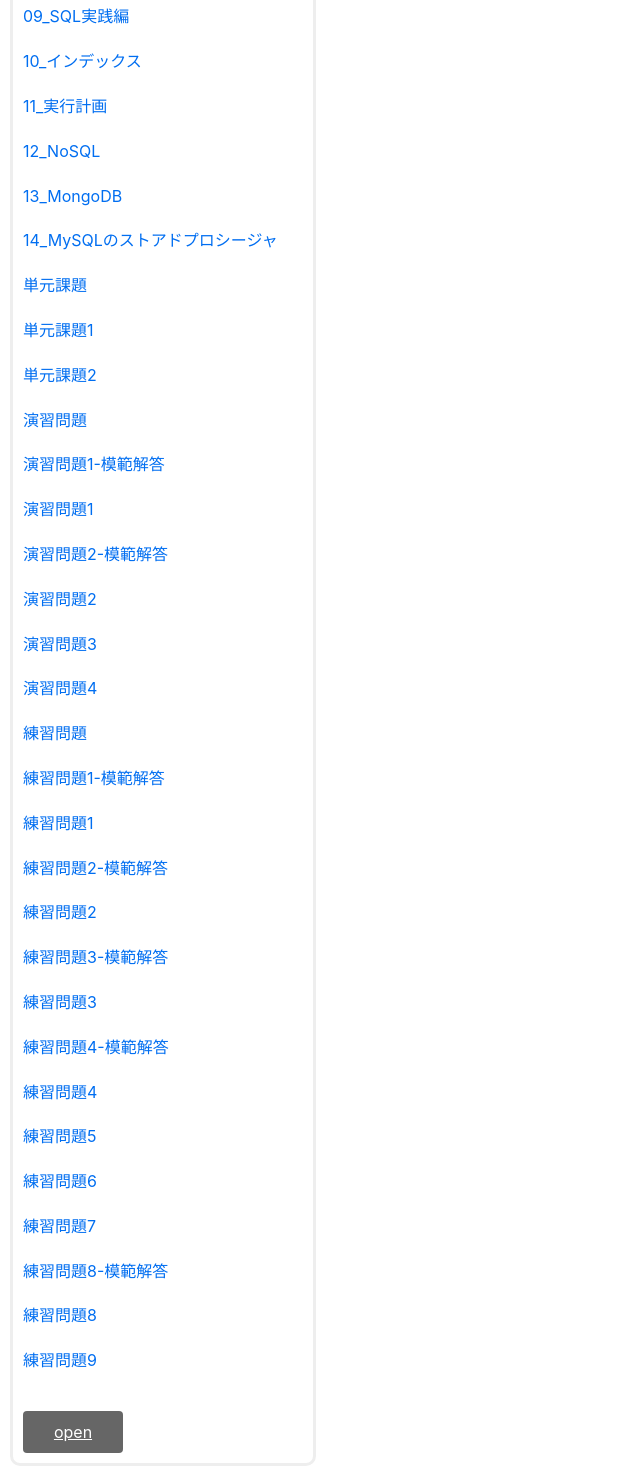
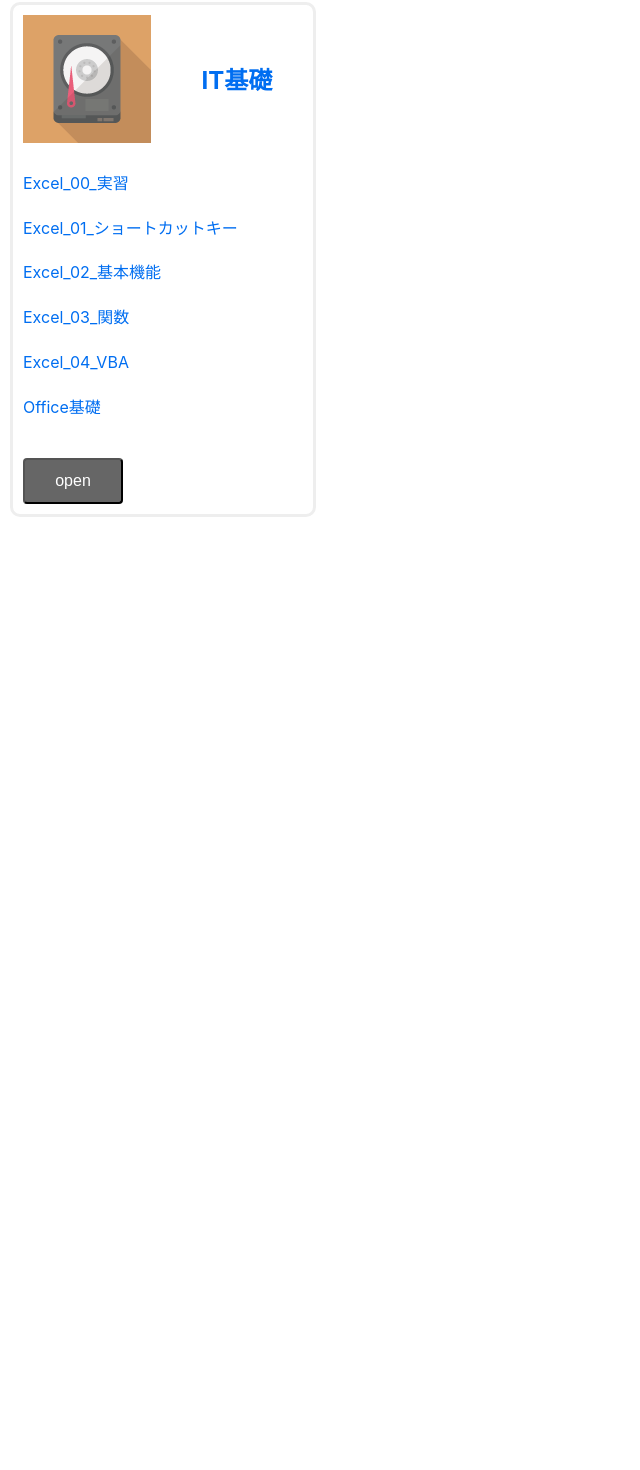
Before and after one commit to tc-kishimoto/fullstack-frontend, a React (Create React App) app: page / in a window 1280 px wide. Shown: the part 1580-3050 px from the top of the page, without its empty margins (0-640 px from the left). After the commit the page ends 2107 px from the top, so only its background shows below. Built offline with nearby package versions, Linux system fonts and the light colour scheme.

Commit message:
ボタンによる表示非表示制御追加

```diff
--- a/src/components/domains/ContentsCard.js
+++ b/src/components/domains/ContentsCard.js
@@ -1,4 +1,5 @@
 import styled from "styled-components";
+import { useState } from "react";
 
 const ContentDiv = styled.div`
     width: 300px;
@@ -47,7 +48,7 @@ const DetailDiv = styled.div`
     overflow: hidden;
 `
 
-const MoreBtn = styled.a`
+const MoreBtn = styled.button`
     display: block;
     background-color: #666;
     width: 100px;
@@ -62,8 +63,12 @@ const MoreBtn = styled.a`
 `
 
 function ContentsCard(props) {
+
+    const [isOpen, setIsOpen] = useState(false);
+
     const categoryName = props.categoryName;
-    const contens =props.contents.map(e => {
+    const contens =props.contents.map((e, index) => {
+        if(isOpen || (!isOpen && index <= 5)) {
             return (
                 <p>
                     <ContentLink
@@ -73,6 +78,7 @@ function ContentsCard(props) {
                     </ContentLink>
                 </p>
             );
+        }
     });
     return(
         <ContentDiv>
@@ -85,7 +91,7 @@ function ContentsCard(props) {
             <DetailDiv>
                 {contens}
             </DetailDiv>
-            <MoreBtn href="#">open</MoreBtn>
+            <MoreBtn onClick={() => setIsOpen(isOpen ? false : true)}>{isOpen ? 'close' : 'open'}</MoreBtn>
         </ContentDiv>
     );
 }
```
Lines whose indentation alone changed are shown as unchanged.
